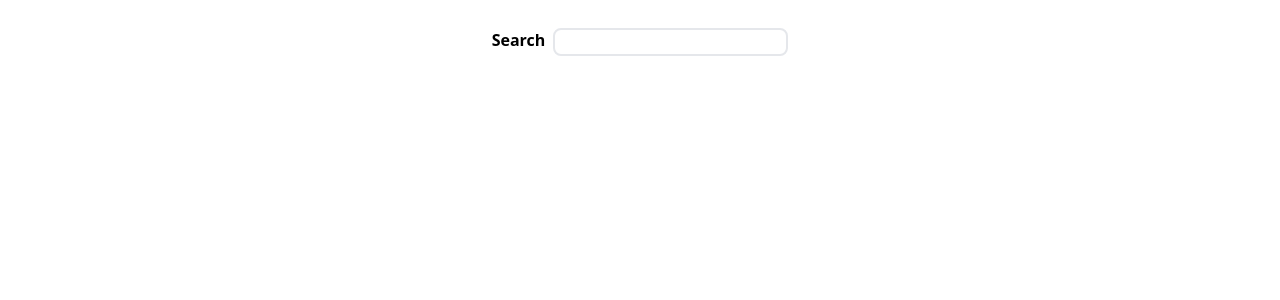
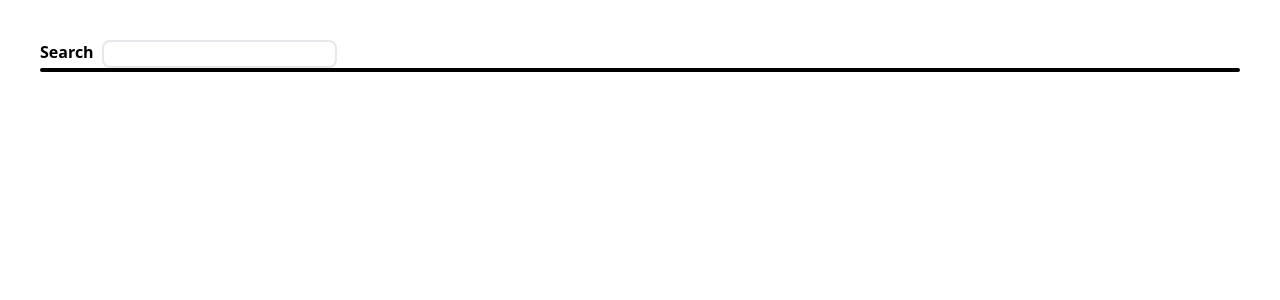
Before and after one commit to MabroorA/search-auto-suggestion, a React (Create React App) app: page / in a window 1280 px wide. Shown: the top 300 px of the page. Built offline with nearby package versions, Linux system fonts and the light colour scheme.

Commit message:
fetch request is made to display suggestion term and URL

```diff
--- a/src/App.tsx
+++ b/src/App.tsx
@@ -1,17 +1,57 @@
-
 // import './App.css';
 
+import { ChangeEvent, useState } from "react";
+
+type Suggestions = {
+  term: string;
+  url: string;
+};
+
 function App() {
+  const [suggestionsResult, setSuggestionsResult] = useState<Suggestions[]>(
+    []
+  );
+
+  const fetchSuggestionResults = async (query: string) => {
+    try {
+      const mockDataUrl = `https://66999d7d2069c438cd72b848.mockapi.io/suggestionTerm?search=${query}`;
+      const res = await fetch(mockDataUrl, { method: "get", mode:"cors" });
+      console.log(res)
+      if (!res.ok) {
+        throw new Error('Network response was not ok');
+      }
+      const data: Suggestions[]= await res.json();
+      setSuggestionsResult(data);
+    } catch (error) {
+      console.error("Error Fetching Suggestion Results", error);
+    }
+  };
+
+  const handleInputChange = (e: ChangeEvent<HTMLInputElement>) => {
+    console.log(e.target.value);
+    const query = e.target.value;
+    fetchSuggestionResults(query);
+  };
   return (
-    <div className="  flex justify-center p-5  ">
+    <div className="  flex flex-col justify-center align-middle p-5  ">
+      {/* Search Section */}
       <div className="flex flex-row align-middle space-x-2">
-        <div className="text-black font-bold">
-          Search
+        <div className="text-black font-bold">Search</div>
+        <input className="rounded-lg border-2" onChange={handleInputChange} />
+      </div>
+      <div className="border-2 border-black rounded-lg">
+      {suggestionsResult.map((suggestion) => (
+        <div key={suggestion.term}>
+          <a href={suggestion.url}>{suggestion.term}</a>
         </div>
-        <input className="rounded-lg border-2"></input>
+      ))}
       </div>
+
     </div>
   );
 }
 
 export default App;
+
+// Suggestion result
+//  three blocks: Suggestion term, Collection and Product.
--- a/src/index.tsx
+++ b/src/index.tsx
@@ -9,7 +9,7 @@ const root = ReactDOM.createRoot(
 );
 root.render(
   <React.StrictMode>
-    <main className='  w-full h-full p-2'>
+    <main className='  w-full h-full p-5'>
     <App />
     </main>
   </React.StrictMode>
```
